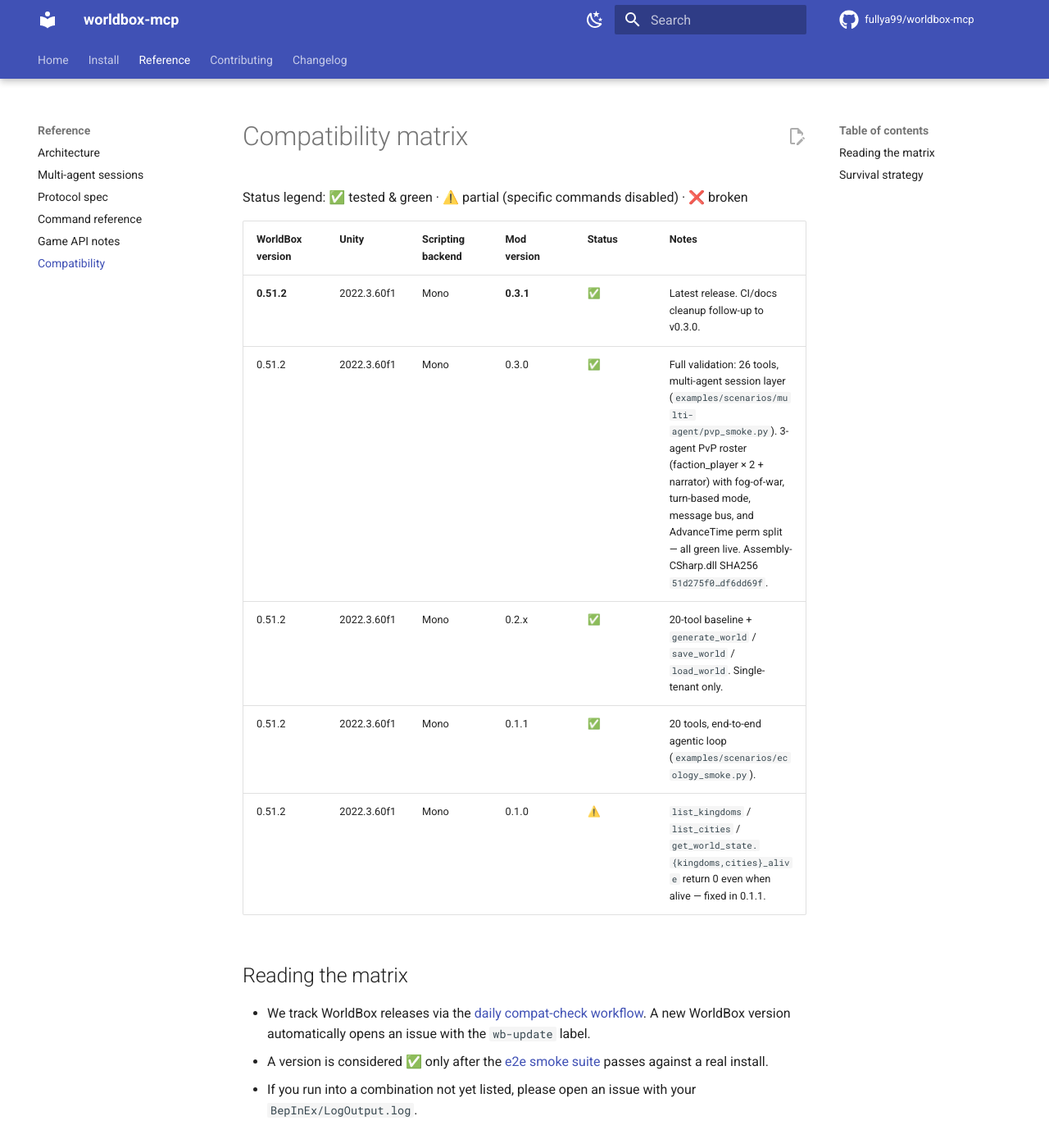
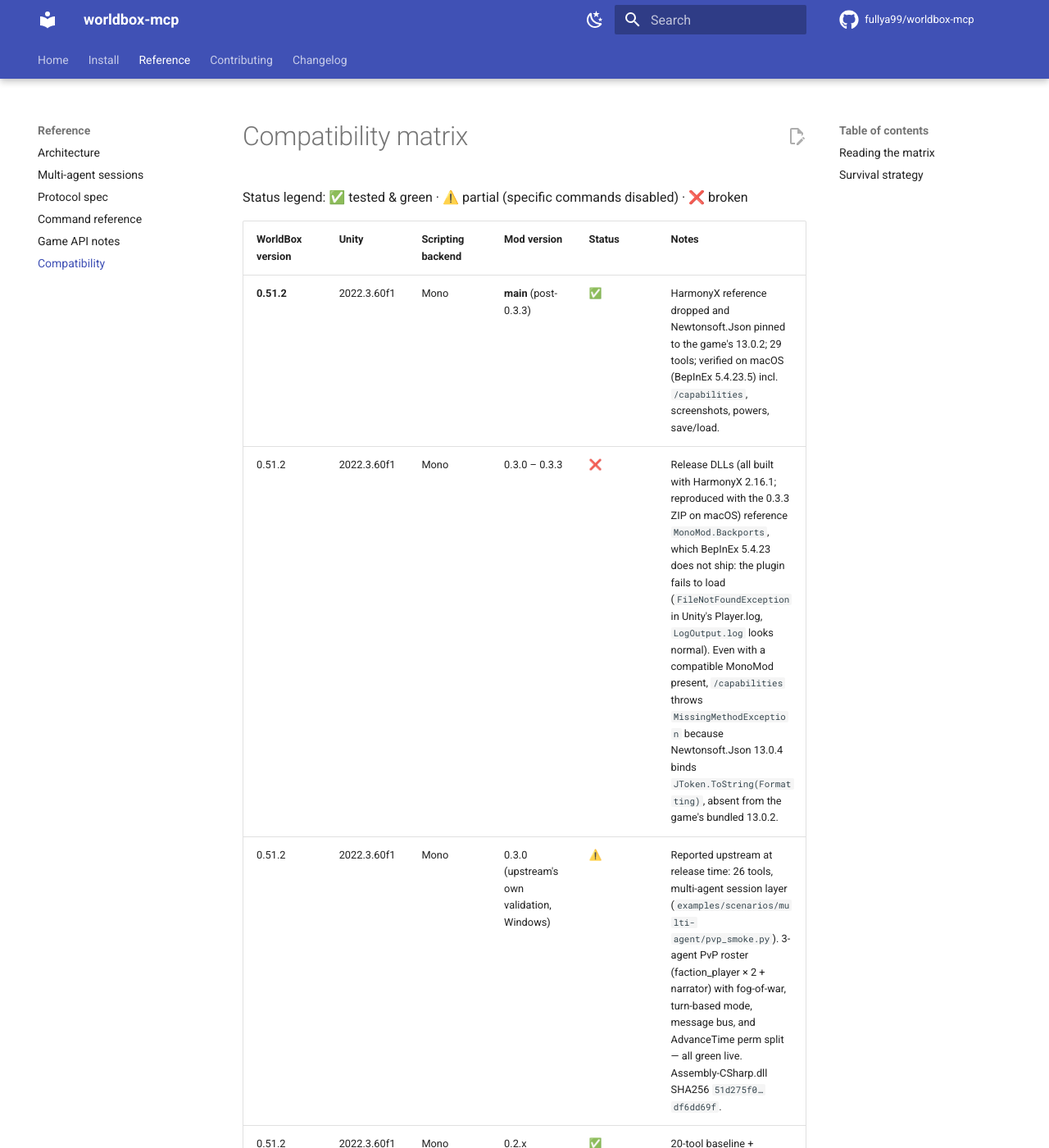
Before and after one commit to dewet22/worldbox-mcp, an MkDocs documentation site: the page built from docs/compatibility.md, in a window 1280 px wide and 1400 px high. Shown: the whole window at 82% size. Built offline with MkDocs 1.6.1 and Material for MkDocs 9.7.7, drawn with Linux system fonts in a browser that asks for light colours; comment, search, counter and statistics services are not loaded.

Commit message:
docs: mark 0.3.0–0.3.3 release DLLs as broken in the compatibility matrix
The matrix still listed 0.3.1 as the latest green release. Those DLLs
cannot load under BepInEx 5.4.23 (MonoMod.Backports missing via HarmonyX
2.16.1) and, with a compatible MonoMod present, /capabilities throws
MissingMethodException from the Newtonsoft.Json 13.0.4 binding. Record
that, mark main as verified, and label upstream's 0.3.0 validation as
their report.

Co-Authored-By: Claude Fable 5.1 <noreply@anthropic.com>
(cherry picked from commit 72ff0c07fb5e94dcb01f28224a325950ba861edd)

```diff
--- a/docs/compatibility.md
+++ b/docs/compatibility.md
@@ -4,8 +4,9 @@ Status legend: ✅ tested & green · ⚠️ partial (specific commands disabled)
 
 | WorldBox version | Unity | Scripting backend | Mod version | Status | Notes |
 |---|---|---|---|---|---|
-| **0.51.2** | 2022.3.60f1 | Mono | **0.3.1** | ✅ | Latest release. CI/docs cleanup follow-up to v0.3.0. |
-| 0.51.2 | 2022.3.60f1 | Mono | 0.3.0 | ✅ | Full validation: 26 tools, multi-agent session layer (`examples/scenarios/multi-agent/pvp_smoke.py`). 3-agent PvP roster (faction_player × 2 + narrator) with fog-of-war, turn-based mode, message bus, and AdvanceTime perm split — all green live. Assembly-CSharp.dll SHA256 `51d275f0…df6dd69f`. |
+| **0.51.2** | 2022.3.60f1 | Mono | **main** (post-0.3.3) | ✅ | HarmonyX reference dropped and Newtonsoft.Json pinned to the game's 13.0.2; 29 tools; verified on macOS (BepInEx 5.4.23.5) incl. `/capabilities`, screenshots, powers, save/load. |
+| 0.51.2 | 2022.3.60f1 | Mono | 0.3.0 – 0.3.3 | ❌ | Release DLLs (all built with HarmonyX 2.16.1; reproduced with the 0.3.3 ZIP on macOS) reference `MonoMod.Backports`, which BepInEx 5.4.23 does not ship: the plugin fails to load (`FileNotFoundException` in Unity's Player.log, `LogOutput.log` looks normal). Even with a compatible MonoMod present, `/capabilities` throws `MissingMethodException` because Newtonsoft.Json 13.0.4 binds `JToken.ToString(Formatting)`, absent from the game's bundled 13.0.2. |
+| 0.51.2 | 2022.3.60f1 | Mono | 0.3.0 (upstream's own validation, Windows) | ⚠️ | Reported upstream at release time: 26 tools, multi-agent session layer (`examples/scenarios/multi-agent/pvp_smoke.py`). 3-agent PvP roster (faction_player × 2 + narrator) with fog-of-war, turn-based mode, message bus, and AdvanceTime perm split — all green live. Assembly-CSharp.dll SHA256 `51d275f0…df6dd69f`. |
 | 0.51.2 | 2022.3.60f1 | Mono | 0.2.x | ✅ | 20-tool baseline + `generate_world` / `save_world` / `load_world`. Single-tenant only. |
 | 0.51.2 | 2022.3.60f1 | Mono | 0.1.1 | ✅ | 20 tools, end-to-end agentic loop (`examples/scenarios/ecology_smoke.py`). |
 | 0.51.2 | 2022.3.60f1 | Mono | 0.1.0 | ⚠️ | `list_kingdoms` / `list_cities` / `get_world_state.{kingdoms,cities}_alive` return 0 even when alive — fixed in 0.1.1. |
```
